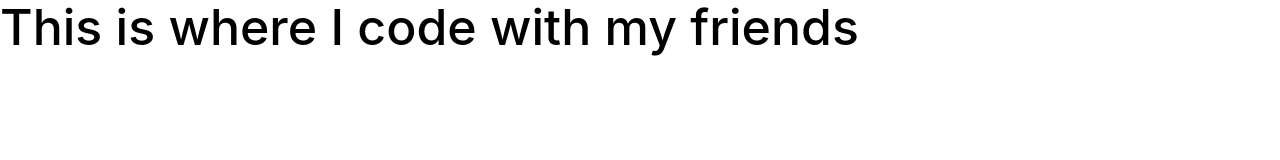
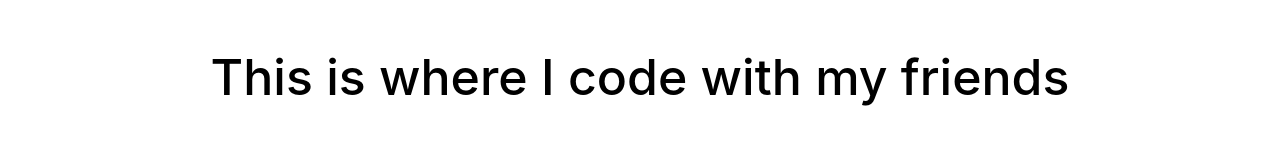
Before and after one commit to relishink/rowdyish, a plain HTML site: page index.html in a window 1280 px wide. Drawn offline with nearby package versions, Linux system fonts and the light colour scheme.

Commit message:
Testing
Signed-off-by: David Roddy <david@polarity.io>

```diff
--- a/css/main.css
+++ b/css/main.css
@@ -1,4 +1,6 @@
 h1 {
 	font-size: 50px;
 	color: #000000;
+	text-align: center;
+	padding: 50px;
 }
```
